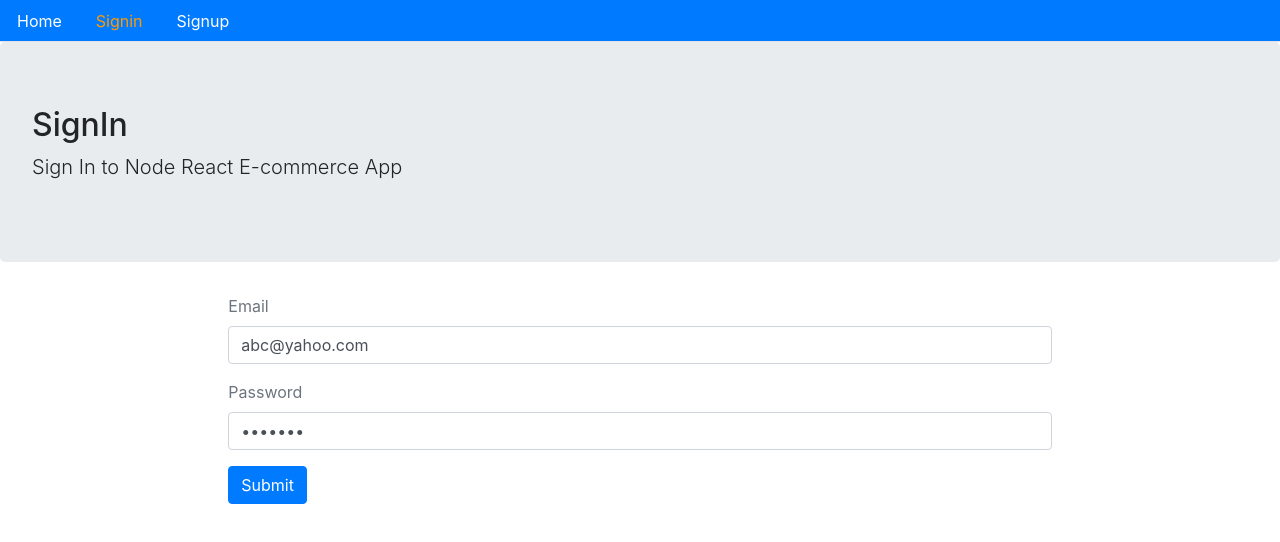
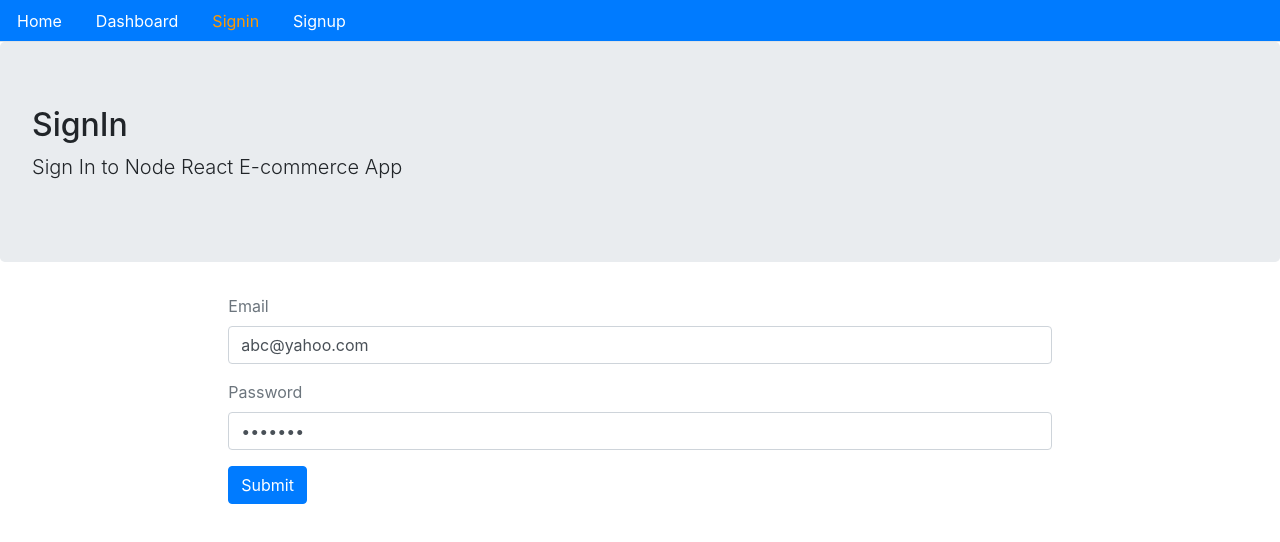
Before and after one commit to Hoang-Minh/mern_book_ecommerce, a React (Create React App) app in the folder client/: page /signin in a window 1280 px wide. Shown: the top 542 px of the page. Built offline with nearby package versions, Linux system fonts and the light colour scheme; no server answers.

Commit message:
Added PrivateRoute and Dasboard

```diff
--- a/client/src/Routes.js
+++ b/client/src/Routes.js
@@ -2,9 +2,10 @@ import React from "react";
 import { BrowserRouter, Switch, Route } from "react-router-dom";
 import Signup from "./user/Signup";
 import Signin from "./user/Signin";
-
 import Home from "./core/Home";
 import Menu from "./core/Menu";
+import PrivateRoute from "./auth/PrivateRoute";
+import Dashboard from "./user/userDashboard";
 
 function Routes() {
   return (
@@ -13,6 +14,11 @@ function Routes() {
         <Route path="/" exact component={Home}></Route>
         <Route path="/signin" exact component={Signin}></Route>
         <Route path="/signup" exact component={Signup}></Route>
+        <PrivateRoute
+          path="/dashboard"
+          exact
+          component={Dashboard}
+        ></PrivateRoute>
       </Switch>
     </BrowserRouter>
   );
--- a/client/src/core/Menu.js
+++ b/client/src/core/Menu.js
@@ -17,6 +17,16 @@ function Menu({ history }) {
         <li className="nav-item">
           <Link className="nav-link" style={isActive(history, "/")} to="/">
             Home
+          </Link>
+        </li>
+
+        <li className="nav-item">
+          <Link
+            className="nav-link"
+            style={isActive(history, "/")}
+            to="/dashboard"
+          >
+            Dashboard
           </Link>
         </li>
 
```
